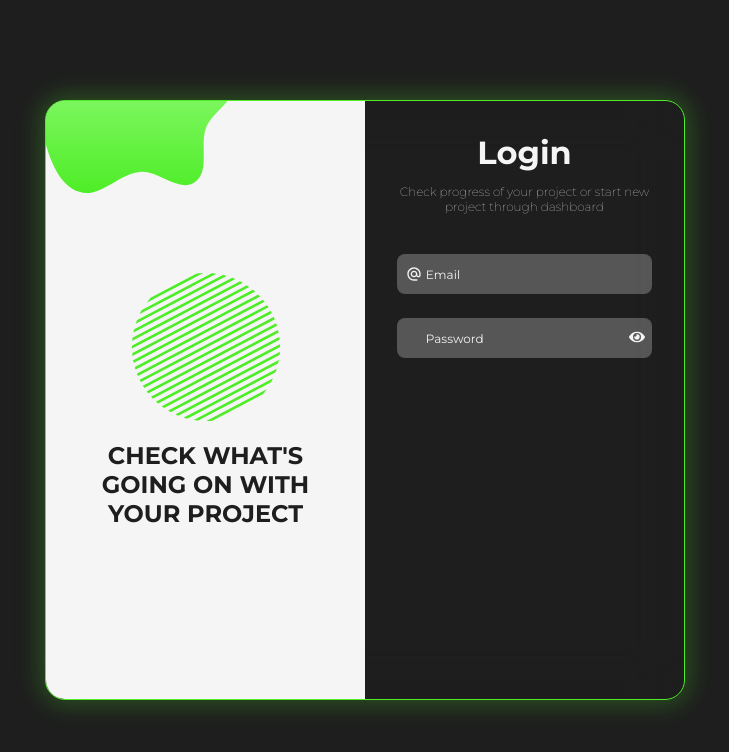
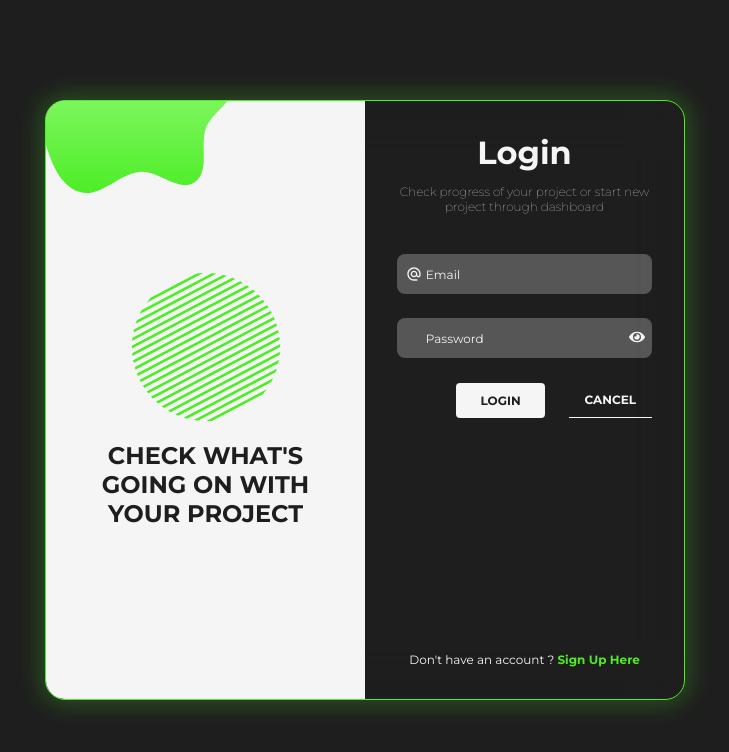
Before and after one commit to OkkyAdnsyh/project-manager-fe, a Next.js app: page / in a window 1280 px wide. Shown: the top 752 px of the page, without its empty margins (275-1004 px from the left). Built offline with nearby package versions, Linux system fonts and the light colour scheme.

Commit message:
feature (Login) : Login form using server actions

```diff
--- /dev/null
+++ b/actions/auth/loginAuth.ts
@@ -0,0 +1,10 @@
+export const loginAuth : (FormData : FormData) => void = async (FormData) => {
+    "use server";
+
+    const formData = {
+        name : FormData.get('email'),
+        pass : FormData.get('password')
+    }
+
+    console.log(formData)
+}
--- a/app/page.tsx
+++ b/app/page.tsx
@@ -1,3 +1,4 @@
+import { loginAuth } from "@/actions/auth/loginAuth";
 import Login from "@/components/modules/Forms/Login";
 import styles from "@/public/style/page.module.scss";
 
--- a/components/elements/Button/Button.tsx
+++ b/components/elements/Button/Button.tsx
@@ -21,6 +21,16 @@ const Button = ({children, className, classGroup, btnType, onClick} : IBtnProps)
             className={`${styles["submit-btn"]} ${classGroup?.map((name) => {return styles[name]}).join(" ")}`}
             onClick={onClick}>
                 <div className={styles["enable-background"]}></div>
+                <div className={styles.content}>
+                    {children}
+                </div>
+            </button>
+        }
+        {btnType === 'reset' &&
+            <button
+            type="reset"
+            className={`${styles["reset-btn"]} ${classGroup?.map((name) => {return styles[name]}).join(" ")}`}
+            onClick={onClick}>
                 {children}
             </button>
         }
--- a/components/elements/Button/button.module.scss
+++ b/components/elements/Button/button.module.scss
@@ -0,0 +1,61 @@
+.submit-btn{
+    border-radius: .4rem;
+    padding: 1rem 2.4rem;
+    background: var(--sec-color);
+    overflow: hidden;
+    position: relative;
+    display: flex;
+    align-items: center;
+    justify-content: center;
+
+    &:hover{
+        .enable-background{
+            transform: scaleY(1);
+        }
+    }
+
+    .enable-background{
+        width: 100%;
+        height: 100%;
+        position: absolute;
+        background: var(--tertier-color);
+        transform-origin: bottom;
+        right: 0;
+        z-index: 1;
+        transform: scaleY(0);
+        transition: transform .3s;
+    }
+    .content{
+        position: relative;
+        z-index: 2;
+
+        p{
+            color: var(--primary-color);
+            font-family: var(--font);
+            font-size: var(--sec-para);
+            font-weight: 700;
+            text-transform: uppercase;
+        }
+    }
+
+}
+
+.reset-btn{
+    padding: 1rem 1.6rem;
+    border-bottom: solid 1px var(--sec-color);
+
+    &:hover{
+        border-color: var(--danger-color);
+
+        p{
+            color: var(--danger-color);
+        }
+    }
+    p{
+        color: var(--sec-color);
+        font-family: var(--font);
+        font-size: var(--sec-para);
+        font-weight: 700;
+        text-transform: uppercase;
+    }
+}
--- a/components/modules/Forms/Login.tsx
+++ b/components/modules/Forms/Login.tsx
@@ -1,10 +1,15 @@
-import React from 'react';
+import React, { FormEvent } from 'react';
 import FormControl from '@/components/elements/FormControl/FormControl';
 import Input from '@/components/elements/Input/Input';
 import styles from '@/components/modules/Forms/form.module.scss';
 import Image from 'next/image';
 import logo from '@/public/img/logo-green.png';
+import Button from '@/components/elements/Button/Button';
+import { IFormProps } from '@/globalType/interfaces/Interfaces';
+import { loginAuth } from '@/actions/auth/loginAuth';
+
 const Login = () => {
+
   return (
     <>
       <section className={styles.login}>
@@ -26,10 +31,21 @@ const Login = () => {
             <h1>Login</h1>
             <p>Check progress of your project or start new project through dashboard</p>
           </article>
-          <FormControl className={styles['login-form']}>
+          <FormControl action={loginAuth} className={styles['login-form']}>
             <Input inputType='email' label='Email' />
             <Input inputType='password' label='Password' />
+            <section className={styles['btn-group']}>
+              <Button btnType='submit'>
+                <p>login</p>
+              </Button>
+              <Button btnType='reset'>
+                <p>cancel</p>
+              </Button>
+            </section>
           </FormControl>
+          <p className={styles['footer']}>
+            Don't have an account ? <a href="#">Sign Up Here</a>
+          </p>
         </section>
       </section>
     </>
--- a/components/modules/Forms/form.module.scss
+++ b/components/modules/Forms/form.module.scss
@@ -79,6 +79,27 @@
             align-items: center;
             justify-content: flex-start;
             row-gap: 2.4rem;
+
+            .btn-group{
+                width: 100%;
+                display: flex;
+                align-items: center;
+                justify-content: flex-end;
+                column-gap: 2.4rem;
+            }
+        }
+        .footer{
+            margin-top: auto;
+            font-family: var(--font);
+            font-size: var(--sec-para);
+            font-weight: 400;
+            a{
+                font-family: var(--font);
+                font-size: var(--sec-para);
+                font-weight: 700;
+                color: var(--tertier-color);
+
+            }
         }
     }
 }
--- /dev/null
+++ b/globalType/interfaces/Interfaces.ts
@@ -0,0 +1,4 @@
+export interface IFormProps{
+    method : string,
+    actions : (FormData : FormData) => void
+}
--- a/public/style/global.scss
+++ b/public/style/global.scss
@@ -4,6 +4,7 @@
     --tertier-color : #4EED27;
     --sec-color : #F5F5F5;
     --primary-color : #1E1E1E;
+    --danger-color : #fa2828;
 
     --primary-para : 1.6rem;
     --sec-para : 1.2rem;
@@ -48,6 +49,9 @@ textarea{
     border: none;
     outline: none;
 }
+button, a{
+    cursor: pointer;
+}
 a{
     text-decoration: none;
 }
```
